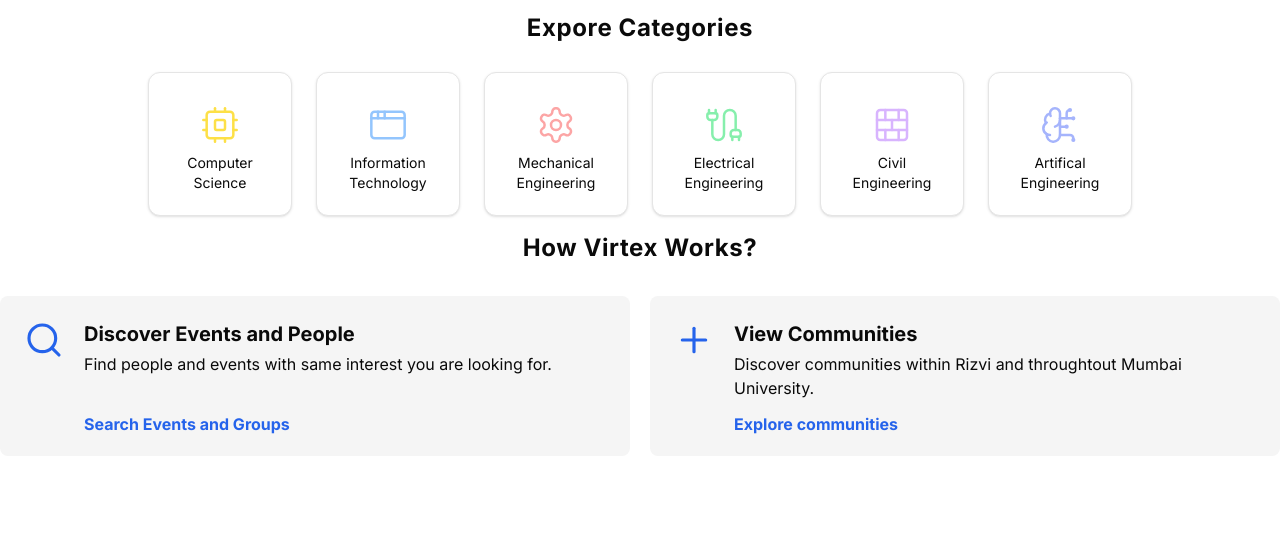
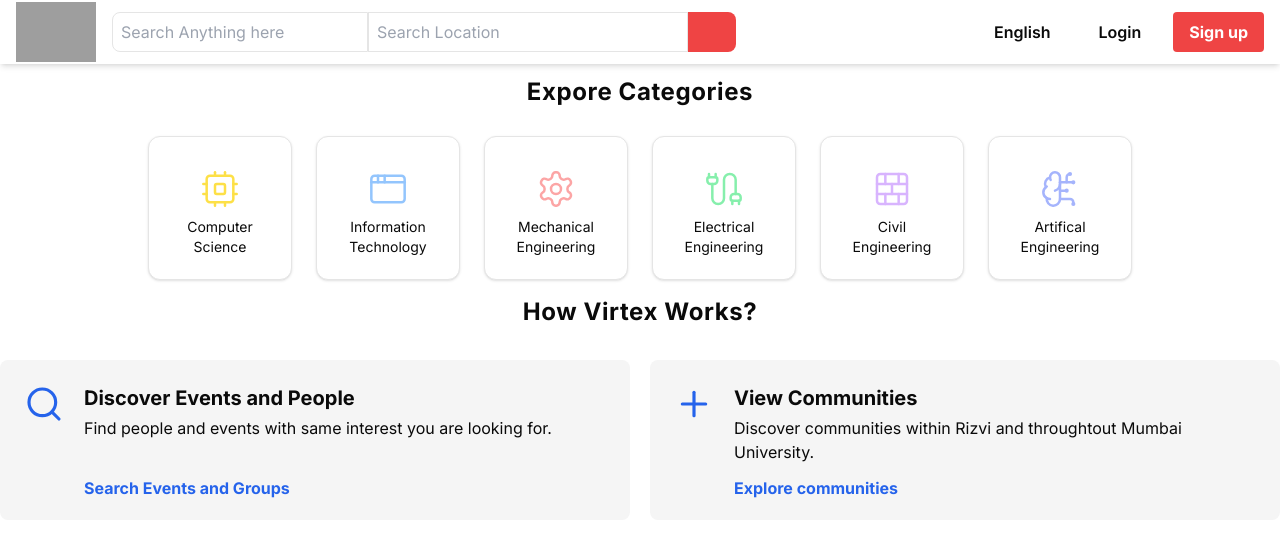
Before and after one commit to insanelyai/virtual_event_hosting, a Next.js app: page / in a window 1280 px wide. Shown: the top 536 px of the page. Built offline with nearby package versions, Linux system fonts and the light colour scheme; grey boxes are pictures that could not be loaded.

Commit message:
Navbar added

```diff
--- a/app/page.js
+++ b/app/page.js
@@ -1,11 +1,13 @@
 import ExploreCategories from "@/components/ExploreCategories";
 import MeetWorks from "@/components/MeetWorks";
+import Navbar from "@/components/Nabvar";
 import Image from "next/image";
 
 export default function Home() {
   return (
 
     <main className="w-full flex flex-col justify-center items-center">
+      <Navbar/>
       <ExploreCategories />
       <MeetWorks />
     </main>
--- /dev/null
+++ b/components/Nabvar.jsx
@@ -0,0 +1,130 @@
+"use client";
+
+import Head from "next/head";
+import Image from "next/image";
+import Link from "next/link";
+import React, { useState } from "react";
+
+export default function Navbar() {
+  // State to manage dropdown menu visibility
+  const [isDropdownVisible, setDropdownVisible] = useState(false);
+
+  // Function to toggle the dropdown
+  const toggleDropdown = () => {
+    setDropdownVisible(!isDropdownVisible);
+  };
+
+  return (
+    <>
+      {/* <Head>
+        <title>Meetup</title>
+        <meta name="viewport" content="width=device-width, initial-scale=1.0" />
+        <link
+          rel="stylesheet"
+          href="https://cdnjs.cloudflare.com/ajax/libs/font-awesome/6.6.0/css/all.min.css"
+        />
+      </Head> */}
+
+      {/* Navbar Section */}
+      <nav className="bg-white w-full h-16 px-4 flex items-center justify-between sticky top-0 z-50 shadow-md">
+        {/* Left Section: Logo and Search Inputs */}
+        <div className="flex items-center space-x-4">
+          {/* Logo Image */}
+          <Image
+            className="h-[60px] w-auto object-fill"
+            src="https://logodix.com/logo/2173861.png"
+            alt="Meetup Logo"
+            width={60}
+            height={60}
+          />
+
+          {/* Search Inputs (for topic and location) */}
+          <div className="hidden md:flex items-center">
+            <input
+              className="border rounded-l-lg w-36 md:w-64 px-2 py-1 h-10"
+              type="search"
+              placeholder="Search Anything here"
+              id="Search"
+            />
+            <input
+              className="border w-36 md:w-80 px-2 h-10 py-1"
+              type="search"
+              placeholder="Search Location"
+              id="location"
+            />
+            <button className="bg-red-500 hover:bg-red-600 text-white w-12 h-10 flex justify-center items-center rounded-r-lg">
+              {/* <i className="fa-solid fa-magnifying-glass"></i> */}
+            </button>
+          </div>
+        </div>
+
+        {/* Navbar Links (for Desktop) */}
+        <div className="ml-auto hidden md:block">
+          <ul className="flex space-x-6 font-semibold">
+            {/* Language Option */}
+            <li className="px-2 py-2 mx-2 cursor-pointer flex items-center">
+              {/* <i className="fa-solid fa-earth-americas mr-2"></i> */}
+              English
+            </li>
+            {/* Login Button */}
+            <li id="login" className="px-2 py-2 mx-2 cursor-pointer">
+              <Link href="/login">Login</Link>
+            </li>
+            {/* Signup Button */}
+            <li className="bg-red-500 px-4 py-2 mx-2 text-white rounded font-bold cursor-pointer hover:bg-red-600">
+              <Link href="/signup">Sign up</Link>
+            </li>
+          </ul>
+        </div>
+
+        {/* Hamburger Menu Button (for Mobile) */}
+        <div className="md:hidden ml-auto">
+          <button className="text-4xl" id="menu-btn" onClick={toggleDropdown}>
+            &#8801;
+          </button>
+        </div>
+
+        {/* Mobile Dropdown Menu (Visibility controlled by state) */}
+        {isDropdownVisible && (
+          <div
+            className="absolute top-20 right-5 w-60 opacity-95 rounded bg-white shadow-lg z-50"
+            id="dropdown-menu"
+          >
+            <ul className="flex flex-col space-y-4 p-4 font-semibold">
+              {/* Language Option for Mobile */}
+              <li className="hover:text-gray-700 text-black cursor-pointer flex items-center">
+                {/* <i className="fa-solid fa-earth-americas mr-2"></i> */}
+                English
+              </li>
+              {/* Search Inputs (for mobile) */}
+              <li className="hover:text-gray-700 text-black cursor-pointer">
+                <input
+                  className="border rounded-l-lg w-40 rounded-lg px-2 py-1 h-10"
+                  type="search"
+                  placeholder="Search Anything here"
+                  id="Search"
+                />
+              </li>
+              <li className="hover:text-gray-700 text-black cursor-pointer">
+                <input
+                  className="border w-40 rounded-lg px-2 h-10 py-1"
+                  type="search"
+                  placeholder="Search Location"
+                  id="location"
+                />
+              </li>
+              {/* Login Button for Mobile */}
+              <li className="bg-white px-4 py-2 text-black cursor-pointer hover:bg-gray-100">
+                <Link href="/login">Login</Link>
+              </li>
+              {/* Signup Button (Mobile) */}
+              <li className="bg-red-500 px-4 py-2 text-white rounded font-bold cursor-pointer hover:bg-red-600">
+                <Link href="/signup">Sign up</Link>
+              </li>
+            </ul>
+          </div>
+        )}
+      </nav>
+    </>
+  );
+}
--- a/next.config.mjs
+++ b/next.config.mjs
@@ -1,4 +1,8 @@
 /** @type {import('next').NextConfig} */
-const nextConfig = {};
+const nextConfig = {
+  images: {
+    domains: ["logodix.com", "seeklogo.com", "images.unsplash.com"], // Add any other domains as needed
+  },
+};
 
 export default nextConfig;
```
